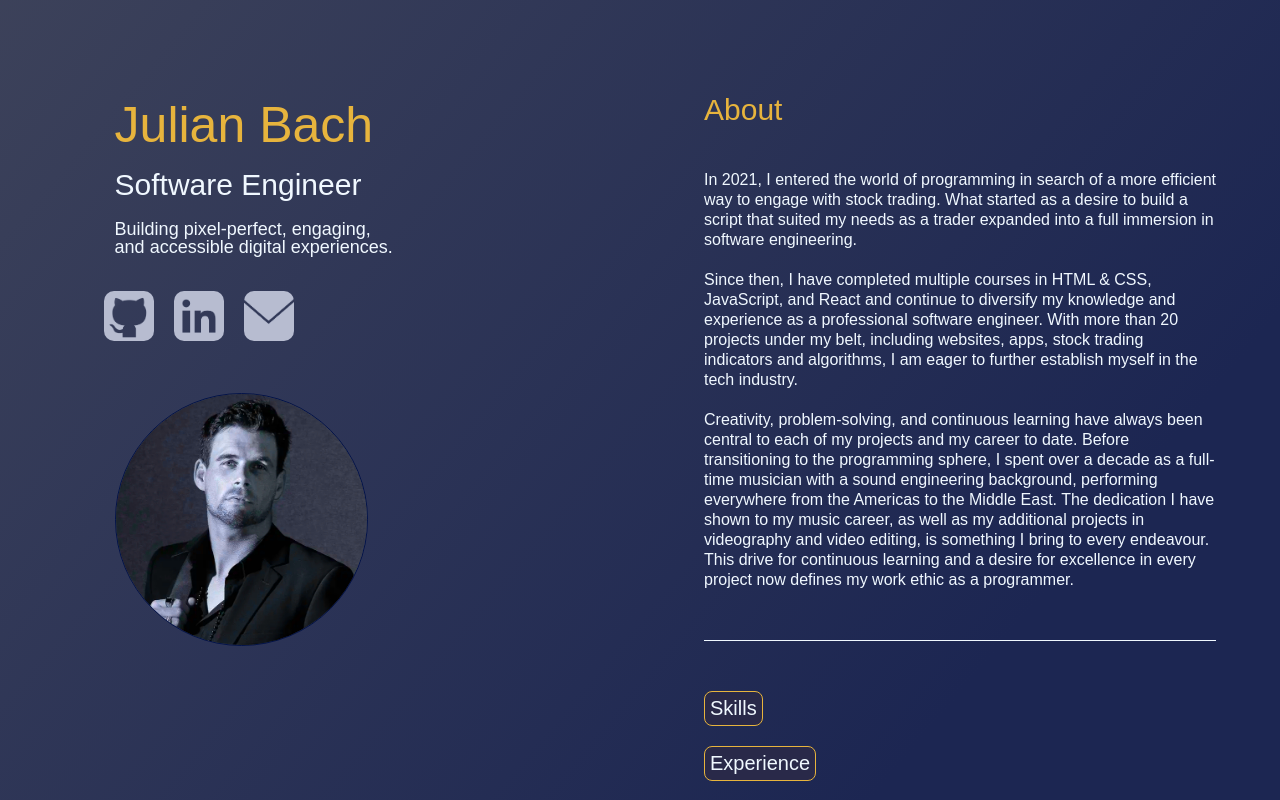
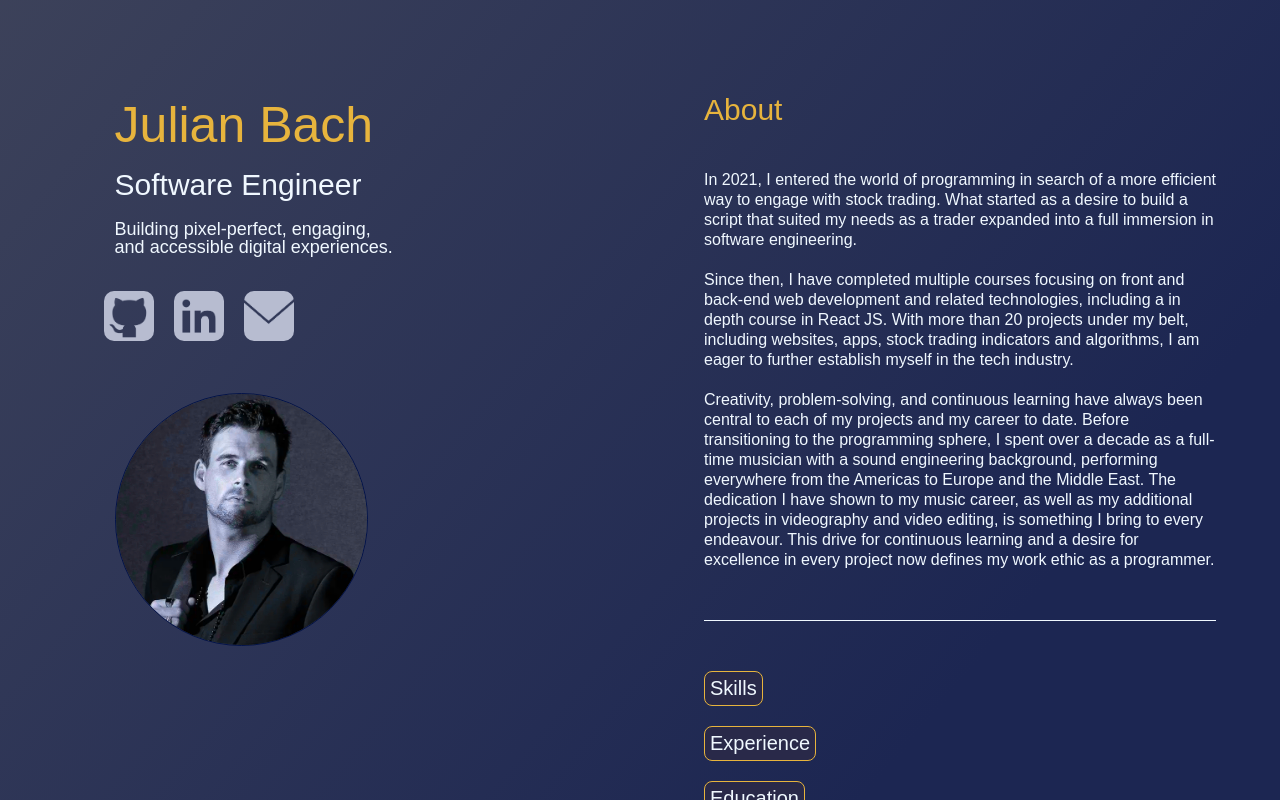
Before and after one commit to julianbachdev/portfolio, a React (Vite) app: page / in a window 1280 px wide. Shown: the top 800 px of the page. Built offline with nearby package versions, Linux system fonts and the light colour scheme.

Commit message:
About section text fix

```diff
--- a/src/components/About.jsx
+++ b/src/components/About.jsx
@@ -21,22 +21,21 @@ function About() {
           full immersion in software engineering.
           <br />
           <br />
-          Since then, I have completed multiple courses in HTML & CSS,
-          JavaScript, and React and continue to diversify my knowledge and
-          experience as a professional software engineer. With more than 20
-          projects under my belt, including websites, apps, stock trading
-          indicators and algorithms, I am eager to further establish myself in
-          the tech industry.
+          Since then, I have completed multiple courses focusing on front and
+          back-end web development and related technologies, including a in
+          depth course in React JS. With more than 20 projects under my belt,
+          including websites, apps, stock trading indicators and algorithms, I
+          am eager to further establish myself in the tech industry.
           <br />
           <br />
           Creativity, problem-solving, and continuous learning have always been
           central to each of my projects and my career to date. Before
           transitioning to the programming sphere, I spent over a decade as a
           full-time musician with a sound engineering background, performing
-          everywhere from the Americas to the Middle East. The dedication I have
-          shown to my music career, as well as my additional projects in
-          videography and video editing, is something I bring to every
-          endeavour. This drive for continuous learning and a desire for
+          everywhere from the Americas to Europe and the Middle East. The
+          dedication I have shown to my music career, as well as my additional
+          projects in videography and video editing, is something I bring to
+          every endeavour. This drive for continuous learning and a desire for
           excellence in every project now defines my work ethic as a programmer.
         </p>
       </article>
```
